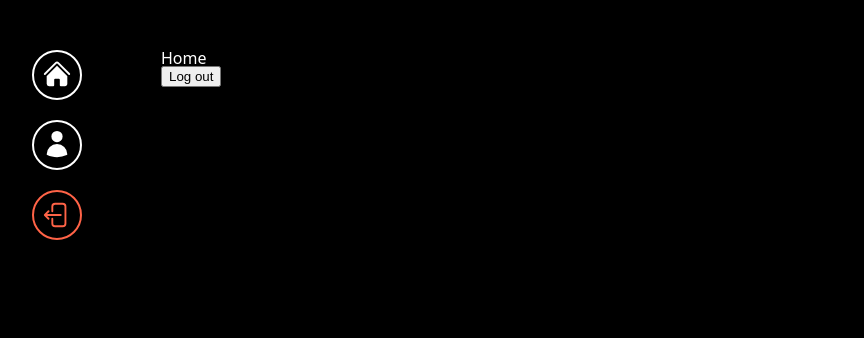
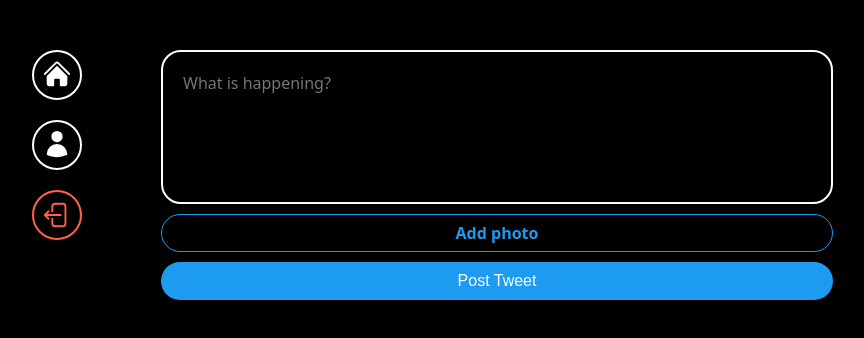
Before and after one commit to erik-ng-3006/nwitter-reloaded, a React (Vite) app: page / in a window 1280 px wide. Shown: the top 338 px of the page, without its empty margins (237-1101 px from the left). Built offline with nearby package versions, Linux system fonts and the light colour scheme; no server answers; sample sign-in values are in the browser's storage.

Commit message:
implement post tweet form

```diff
--- /dev/null
+++ b/src/components/post-tweet-form.tsx
@@ -0,0 +1,128 @@
+import { addDoc, collection } from 'firebase/firestore';
+import { useState } from 'react';
+import { styled } from 'styled-components';
+import { auth, db } from '../firebase';
+
+const Form = styled.form`
+	display: flex;
+	flex-direction: column;
+	gap: 10px;
+`;
+
+const TextArea = styled.textarea`
+	width: 100%;
+	resize: none;
+	border: 2px solid white;
+	border-radius: 5px;
+	font-size: 16px;
+	padding: 20px;
+	border-radius: 20px;
+	color: white;
+	background-color: black;
+	font-family: system-ui, -apple-system, BlinkMacSystemFont, 'Segoe UI',
+		Roboto, Oxygen, Ubuntu, Cantarell, 'Open Sans', 'Helvetica Neue',
+		sans-serif;
+	&::placeholder {
+		font-size: 16px;
+	}
+	&:focus {
+		outline: none;
+		border-color: #1d9bf0;
+	}
+`;
+
+const AttachFileButton = styled.label`
+	padding: 10px 0;
+	color: #1d9bf0;
+	text-align: center;
+	border-radius: 20px;
+	border: 1px solid #1d9bf0;
+	font-size: 16px;
+	font-weight: 600;
+	cursor: pointer;
+`;
+
+const AttachFileInput = styled.input`
+	display: none;
+`;
+
+const SubmitButton = styled.input`
+	background-color: #1d9bf0;
+	color: white;
+	border: none;
+	padding: 10px 0;
+	border-radius: 20px;
+	font-size: 16px;
+	cursor: pointer;
+	&:hover,
+	&:active {
+		opacity: 0.9;
+	}
+`;
+const PostTweetForm = () => {
+	const [isLoading, setIsLoading] = useState(false);
+	const [tweet, setTweet] = useState('');
+	const [file, setFile] = useState<File | null>(null);
+
+	const onChange = (e: React.ChangeEvent<HTMLTextAreaElement>) => {
+		setTweet(e.target.value);
+	};
+
+	const onFileChange = (e: React.ChangeEvent<HTMLInputElement>) => {
+		const target = e?.target;
+		if (target && target.files) {
+			const { files } = target;
+			if (files && files.length === 1) {
+				setFile(files[0]);
+			}
+		}
+	};
+
+	const onSubmit = async (e: React.FormEvent<HTMLFormElement>) => {
+		e.preventDefault();
+		const user = auth.currentUser;
+		if (!user || isLoading || tweet === '' || tweet.length > 280) return;
+
+		try {
+			setIsLoading(true);
+			await addDoc(collection(db, 'tweets'), {
+				tweet,
+				createdAt: Date.now(),
+				username: user.displayName || 'Anonymous',
+				userId: user.uid,
+			});
+			setTweet('');
+		} catch (error) {
+			console.log(error);
+		} finally {
+			setIsLoading(false);
+		}
+	};
+	return (
+		<Form onSubmit={onSubmit}>
+			<TextArea
+				rows={5}
+				maxLength={280}
+				placeholder='What is happening?'
+				onChange={onChange}
+				value={tweet}
+			/>
+			<AttachFileButton htmlFor='file'>
+				{file ? 'Photo added ✅' : 'Add photo'}
+			</AttachFileButton>
+			<AttachFileInput
+				onChange={onFileChange}
+				id='file'
+				accept='image/*'
+				type='file'
+				hidden
+			/>
+			<SubmitButton
+				type='submit'
+				value={isLoading ? 'Posting...' : 'Post Tweet'}
+			/>
+		</Form>
+	);
+};
+
+export default PostTweetForm;
--- a/src/firebase.ts
+++ b/src/firebase.ts
@@ -1,6 +1,8 @@
 // Import the functions you need from the SDKs you need
 import { initializeApp } from 'firebase/app';
 import { getAuth } from 'firebase/auth';
+import { getStorage } from 'firebase/storage';
+import { getFirestore } from 'firebase/firestore';
 // TODO: Add SDKs for Firebase products that you want to use
 // https://firebase.google.com/docs/web/setup#available-libraries
 
@@ -18,3 +20,7 @@
 const app = initializeApp(firebaseConfig);
 
 export const auth = getAuth(app);
+
+export const storage = getStorage(app);
+
+export const db = getFirestore(app);
--- a/src/routers/home.tsx
+++ b/src/routers/home.tsx
@@ -1,17 +1,12 @@
-import { useNavigate } from 'react-router-dom';
-import { auth } from '../firebase';
+import { styled } from 'styled-components';
+import PostTweetForm from '../components/post-tweet-form';
 
+const Wrapper = styled.div``;
 const Home = () => {
-	const navigate = useNavigate();
-	const logOut = () => {
-		auth.signOut();
-		navigate('/login');
-	};
 	return (
-		<div>
-			<h1>Home</h1>
-			<button onClick={logOut}>Log out</button>
-		</div>
+		<Wrapper>
+			<PostTweetForm />
+		</Wrapper>
 	);
 };
 
```
